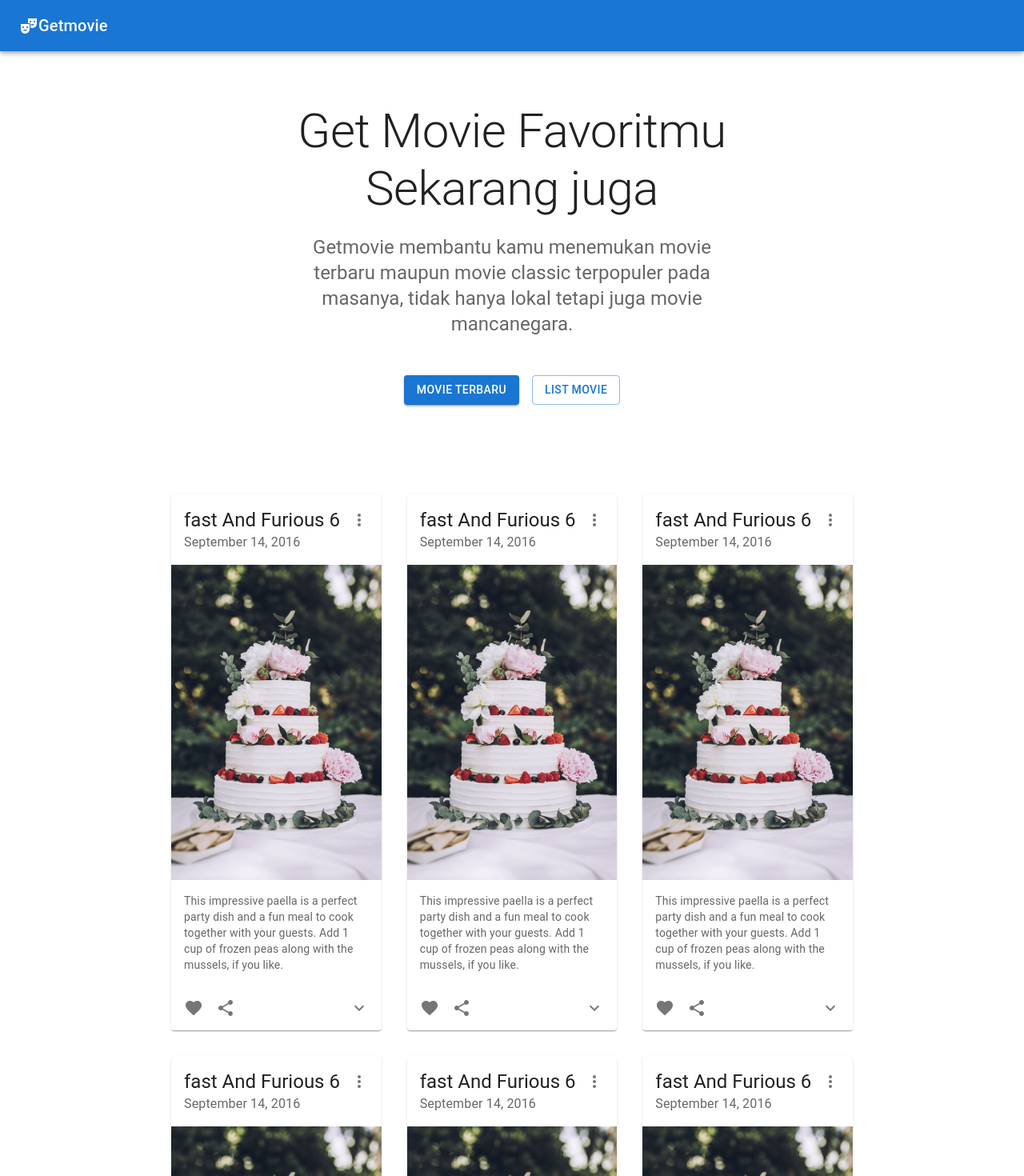
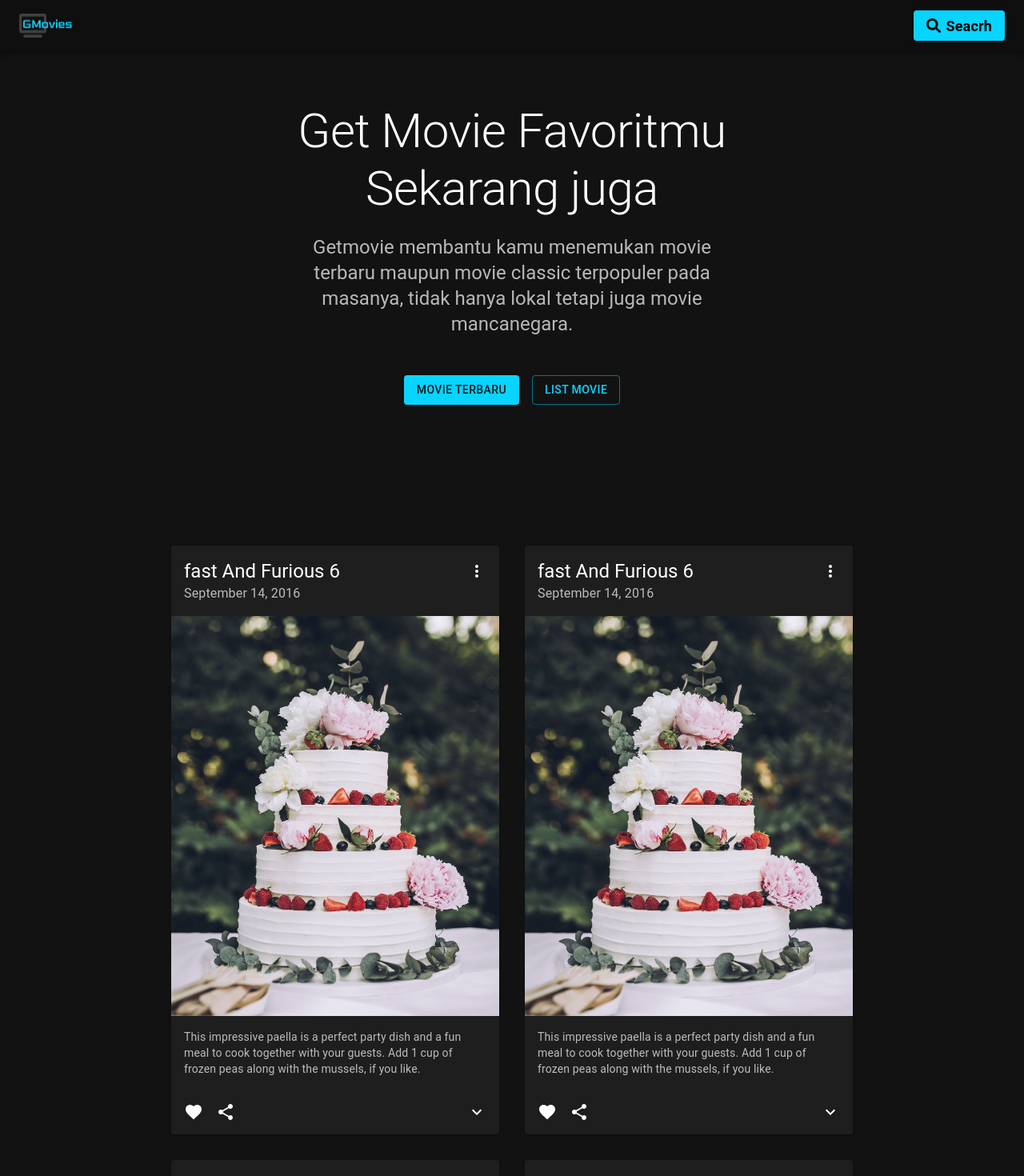
Before and after one commit to RioAldie/GetMovie, a Next.js app: page / in a window 1280 px wide. Shown: the top 1470 px of the page at 80% size. Built offline with nearby package versions, Linux system fonts and the light colour scheme.

Commit message:
design navbar

```diff
--- a/components/moleculs/Movieitem/index.tsx
+++ b/components/moleculs/Movieitem/index.tsx
@@ -46,7 +46,7 @@ const MovieItem = (props: MovieItemProps) =>{
               />
               <CardMedia
                 component="img"
-                sx={{height:'100%'}}
+                sx={{height:'500px'}}
                 image="/image/wedding-cake.jpg"
                 alt="Paella dish"
               />
--- a/components/organisms/body/index.tsx
+++ b/components/organisms/body/index.tsx
@@ -56,14 +56,10 @@ const cards = [1, 2, 3, 4, 5, 6, 7, 8, 9];
 const theme = createTheme();
 
 export default function Body() {
-   const [expanded, setExpanded] = React.useState(false);
 
-  const handleExpandClick = () => {
-    setExpanded(!expanded);
-  };
   return (
-    <ThemeProvider theme={theme}>
-      <CssBaseline />
+
+  <>
       <main>
         {/* Hero unit */}
         <Box
@@ -97,20 +93,25 @@ export default function Body() {
             </Stack>
           </Container>
         </Box>
-        <Container sx={{ py: 8 }} maxWidth="md">
+        <Box sx={{
+            bgcolor: 'background.paper',
+            pt: 8,
+            pb: 6,
+          }}>
+            <Container sx={{ width:'100%', py: 8 }} maxWidth="md">
                 {/* End hero unit */}
                 <Grid container spacing={4}>
                     {cards.map((card) => (
-                <Grid item key={card} xs={12} sm={6} md={4}>
+                        <Grid item key={card} xs={12} sm={6} md={6} >
                         <MovieItem card={card}/>
                         </Grid>
                     ))}
                 </Grid>
             </Container>
+        </Box>
+
       </main>
-      {/* Footer */}
     <Footer/>
-      {/* End footer */}
-    </ThemeProvider>
+    </>
   );
 }
--- a/components/organisms/navbar/index.tsx
+++ b/components/organisms/navbar/index.tsx
@@ -1,14 +1,23 @@
-import { AppBar, Toolbar, Typography } from "@mui/material";
+import { AppBar, Button, styled, Toolbar, Typography } from "@mui/material";
 import TheaterComedyIcon from '@mui/icons-material/TheaterComedy';
+import Image from "next/image";
 
+const ButtonStyled = styled(Button)({
+    textTransform: 'none',
+    fontSize: '18px',
+    fontWeight: '600',
+    color:'black',
+    height: '38px'
+})
 export default function Navbar(){
     return(<>
-        <AppBar position="relative">
-        <Toolbar>
-          <TheaterComedyIcon/>
-          <Typography variant="h6" color="inherit" noWrap>
-            Getmovie
-          </Typography>
+        <AppBar position="relative" sx={{backgroundColor:'#100F0F'}}>
+        <Toolbar sx={{backgroundColor:'#100F0F',display:'flex',justifyContent:'space-between'}}>
+          <Image src={"/image/gmovie-logo.png"} height={30} width={67}/>
+          <ButtonStyled variant="contained">
+            <Image src={'/image/magnifying-glass-solid.svg'} height={18} width={18}/>
+            <Typography sx={{fontSize: '18px',fontWeight: '600',color:'black',ml:'6px'}}>Seacrh</Typography>
+            </ButtonStyled>
         </Toolbar>
       </AppBar>
         </>)
--- a/pages/index.tsx
+++ b/pages/index.tsx
@@ -1,16 +1,27 @@
+import { createTheme,CssBaseline,ThemeProvider } from '@mui/material';
 import type { NextPage } from 'next';
 import Head from 'next/head';
 import Body from '../components/organisms/body';
 import Navbar from '../components/organisms/navbar';
 
+const DarkTheme = createTheme({
+  palette:{
+      mode: 'dark',
+      primary: {
+        main: '#09D3FF'
+      }
+  }
+})
 const Home: NextPage = () => {
   return (
-   <>
-      <Head>
-      <title> Getmovie</title>
-      </Head>
-      <Navbar/>
-      <Body/>
+   <><CssBaseline/>
+      <ThemeProvider theme={DarkTheme}>
+        <Head>
+        <title> Getmovie</title>
+        </Head>
+        <Navbar/>
+        <Body/>
+      </ThemeProvider>
    </>
   )
 }
```
Also changed, not shown: public/image/gmovie-logo.png (added), public/image/magnifying-glass-solid.svg (added). Lines whose indentation alone changed are shown as unchanged.
